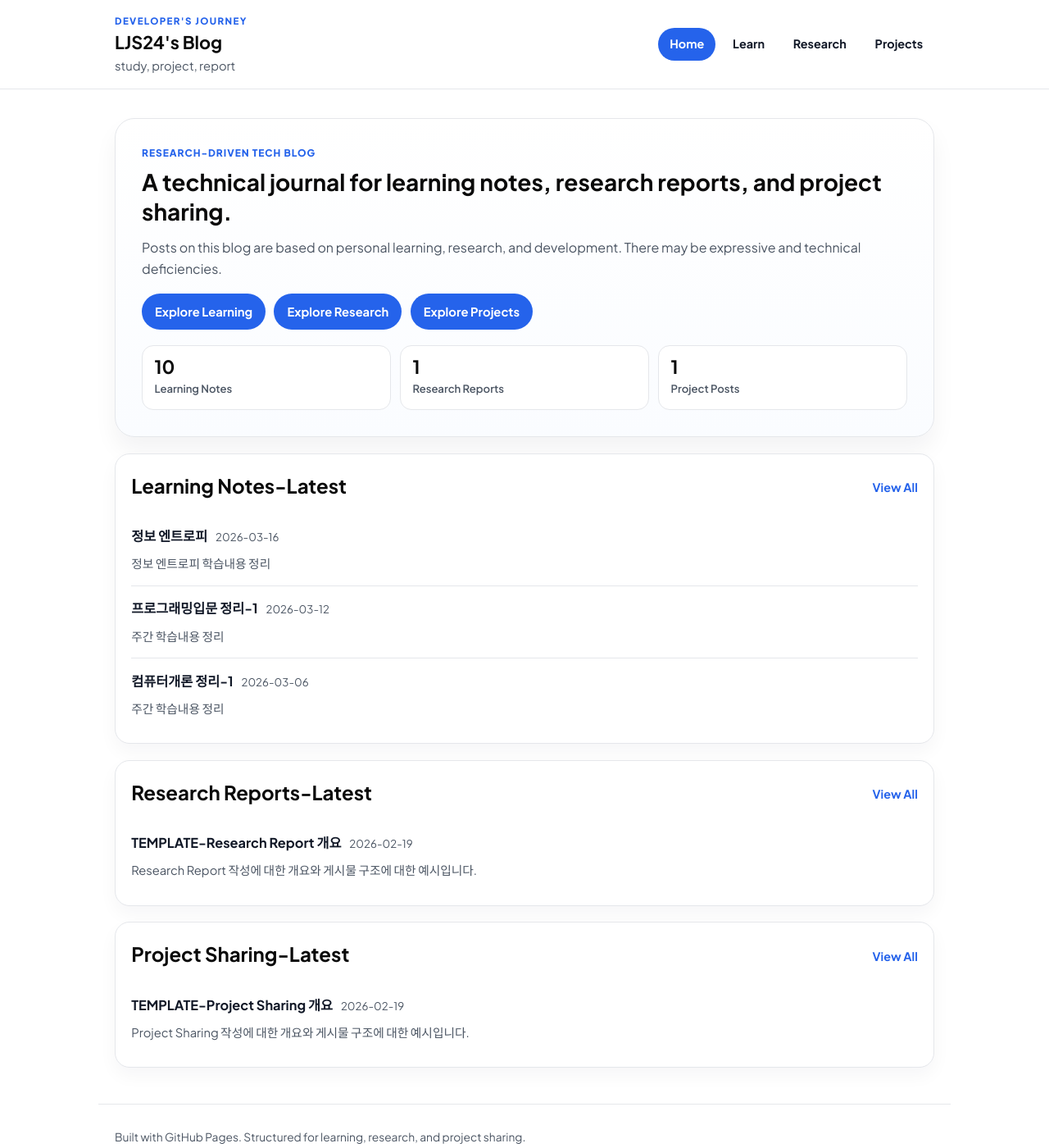
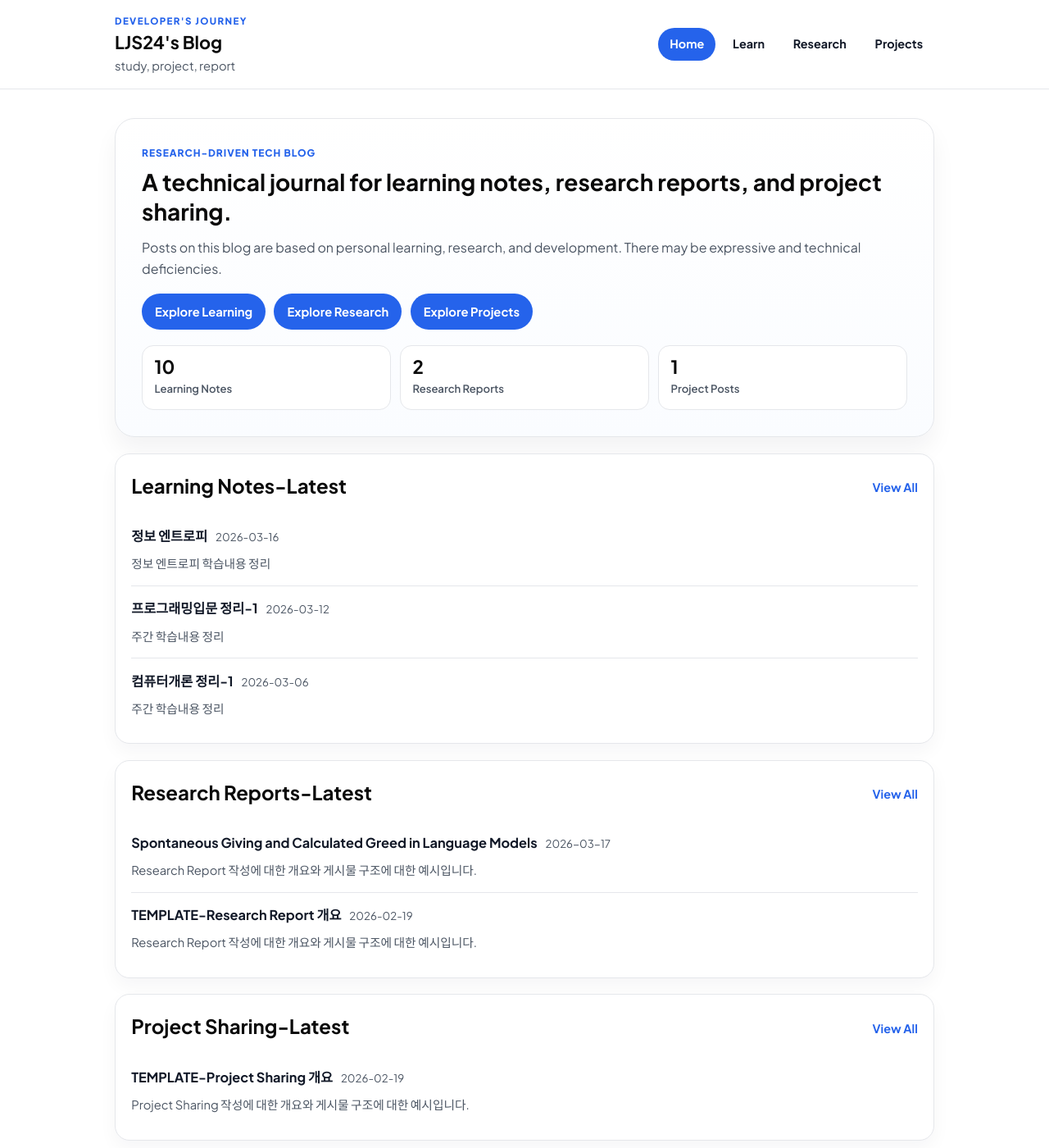
Before and after one commit to LJS24/LJS24.github.io, a Jekyll site: the page built from index.md, in a window 1280 px wide and 1400 px high. Shown: the whole window at 82% size. Built offline with Jekyll 4.4.1, drawn with Linux system fonts in a browser that asks for light colours.

Commit message:
content update-learning note, content add-research report

```diff
--- /dev/null
+++ b/_posts/research/2026-03-17-research--report-paper.md
@@ -0,0 +1,30 @@
+---
+title: "Spontaneous Giving and Calculated Greed in Language Models"
+date: 2026-03-17
+categories: [research]
+tags: [methodology, report]
+summary: "Research Report 작성에 대한 개요와 게시물 구조에 대한 예시입니다."
+---
+
+## Abstract
+State problem, method, result
+
+## Problem Statement
+scope description, measurable goal
+
+## Method
+dataset description, environment, procedure
+
+## Results
+metric values, interpretation.
+
+## Threats To Validity
+assumptions list, potential biases
+
+## Reproducibility
+- Environment:
+- Data:
+- Commands:
+
+## References
+- [Example paper or official source](https://example.com)
```
Also changed, not shown: _posts/learn/2026-03-16-learning-note-정보 엔트로피.md (+2 -0 lines).
